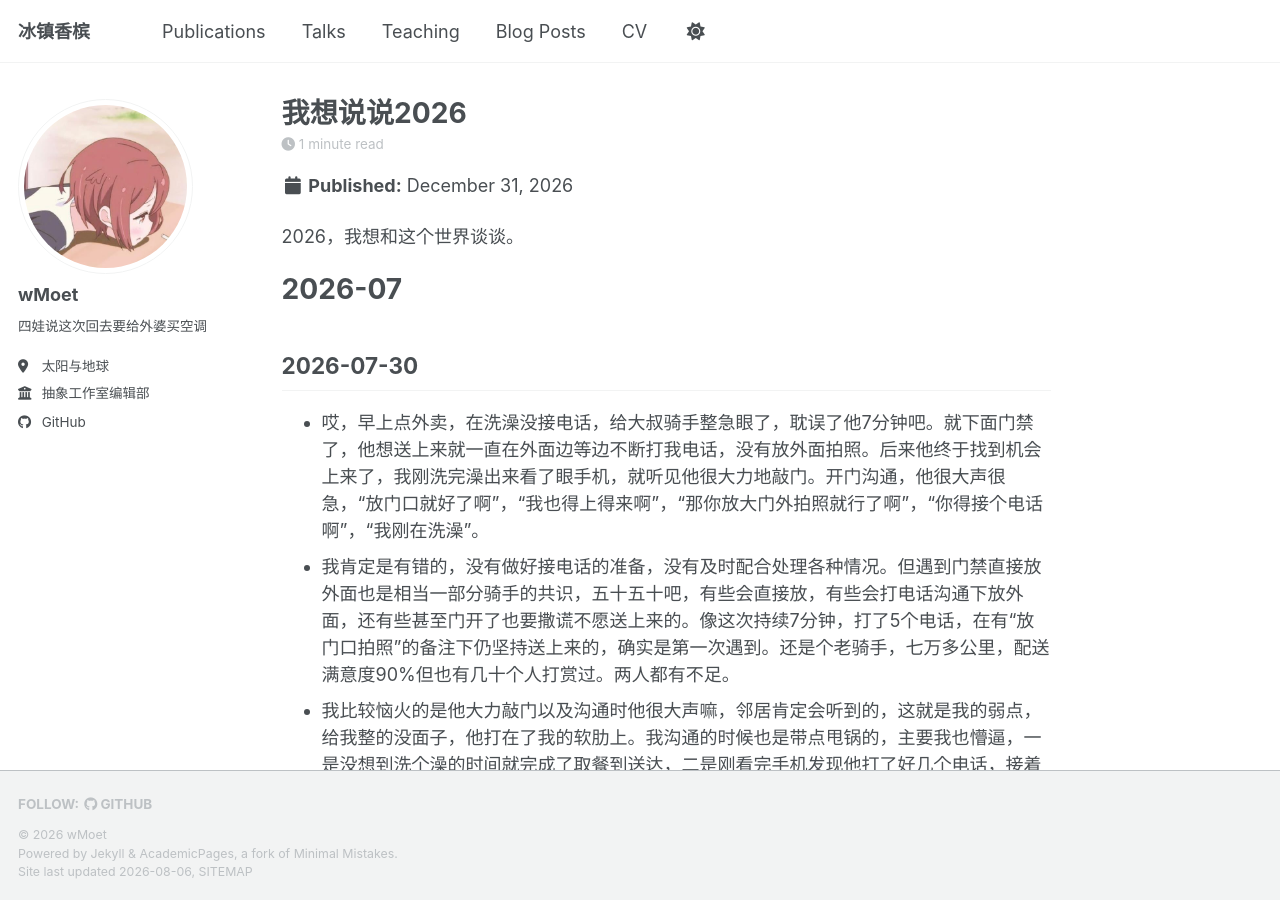
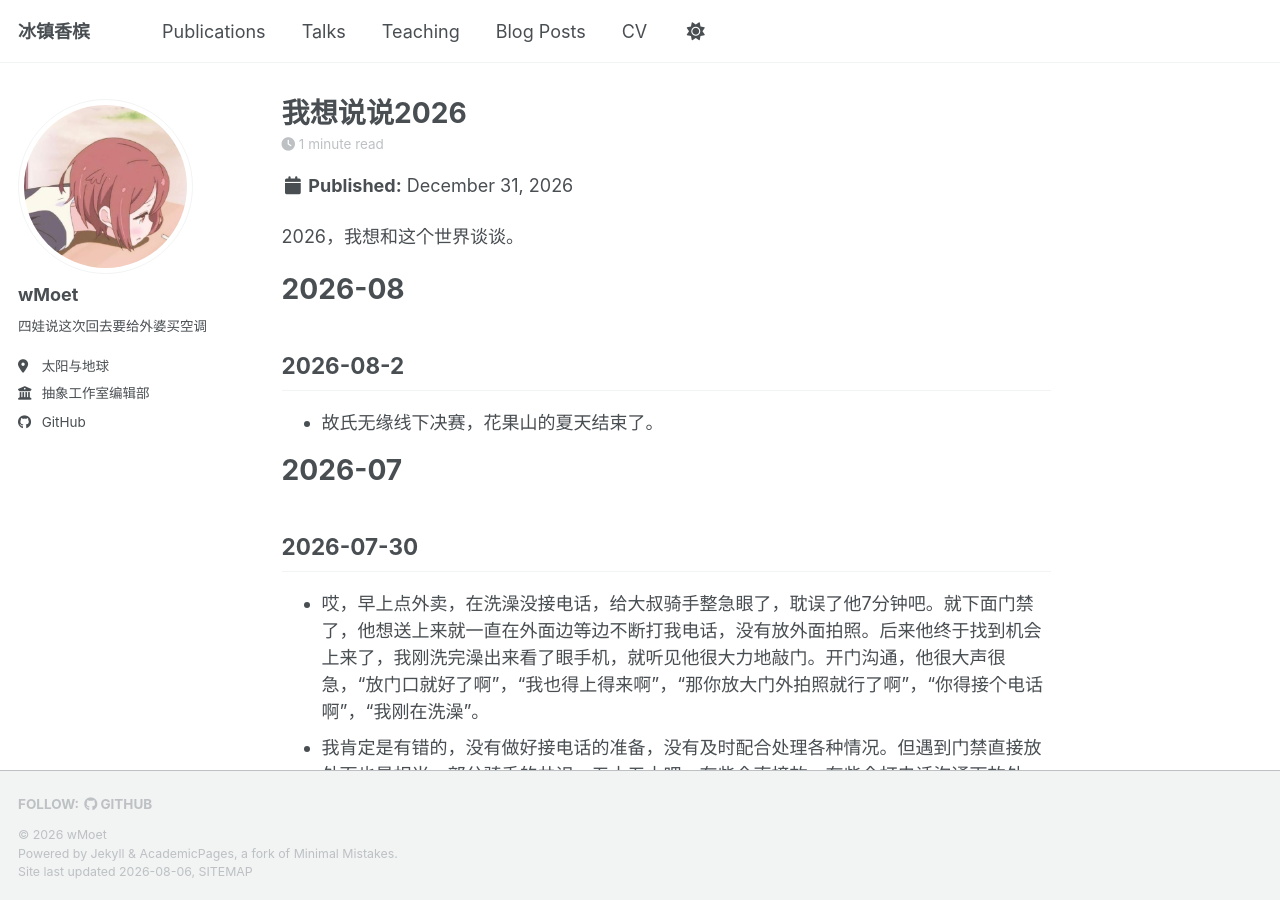
Before and after one commit to wMoet/wMoet.github.io, a Jekyll site: the page built from _posts/2026-12-31-我想说说2026.md, in a window 1280 px wide and 900 px high. Built offline with Jekyll 4.4.1, drawn with Linux system fonts in a browser that asks for light colours; a script bundle is joined from its source files by our own code; library files that are not in the unit come from our copies.

Commit message:
Update 2026-12-31-我想说说2026.md

```diff
--- a/_posts/2026-12-31-我想说说2026.md
+++ b/_posts/2026-12-31-我想说说2026.md
@@ -6,6 +6,10 @@ tags:
   - category1
 ---
 2026，我想和这个世界谈谈。
+
+# 2026-08
+## 2026-08-2
+- 故氏无缘线下决赛，花果山的夏天结束了。
 
 # 2026-07
 ## 2026-07-30
```
